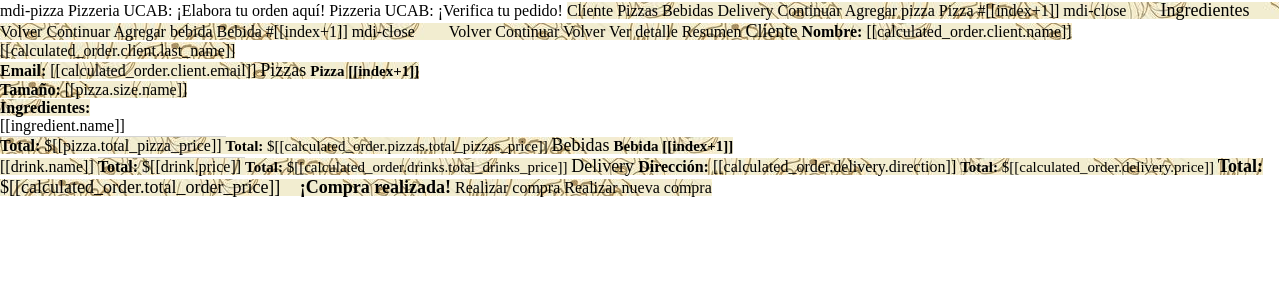
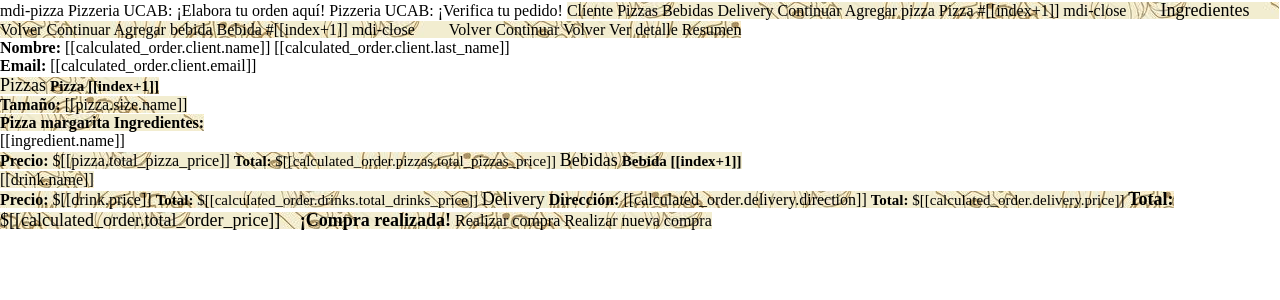
Before and after one commit to albasanchez/python-pizzeria, a Django app: template orders/templates/orders/index.html in a window 1280 px wide. Shown: the top 300 px of the page. Run offline with Django 3.2, Linux system fonts and the light colour scheme; the template is opened without the code that fills it, so the values that code supplies are empty; some libraries are stand-ins or nearby versions.

Commit message:
Finalizando la pantalla de detalle de una orden

```diff
--- a/orders/static/orders/style.css
+++ b/orders/static/orders/style.css
@@ -28,6 +28,10 @@
   padding-right: 0;
 }
 
+.no-margin {
+  margin: 0 !important;
+}
+
 .add-button {
   margin-bottom: 15px;
 }
@@ -50,10 +54,6 @@
   margin: 0;
 }
 
-.total-col {
-  border-top: 1px solid lightgray;
-}
-
 .total {
   margin: 15px 15px 0 0;
 }
--- a/orders/templates/orders/index.html
+++ b/orders/templates/orders/index.html
@@ -256,23 +256,26 @@
               </v-col>
               <v-col v-if="status!=='ORDERING' && status!=='SENDING'">
                 <v-card elevation="2">
-                  <v-card-title>Resumen</v-card-title>
-
-                  <!-- Cliente -->
-                  <v-divider class="mx-4 red darken-4"></v-divider>
-                  <v-card-title class="subtitle padding-bottom-0">Cliente</v-card-title>
-                  <v-card-text class="padding-top-0" >
-                    <b>Nombre:</b> [[calculated_order.client.name]] [[calculated_order.client.last_name]] <br>
-                    <b>Email:</b> [[calculated_order.client.email]]
-                  </v-card-text>
+                  <v-card-title>
+                    Resumen
+                    <v-spacer></v-spacer>
+                    <span>
+                      <p class="no-margin body-2">
+                        <b>Nombre:</b> [[calculated_order.client.name]] [[calculated_order.client.last_name]]
+                      </p>
+                      <p class="no-margin body-2">
+                        <b>Email:</b> [[calculated_order.client.email]]
+                      </p>
+                    </span>
+                  </v-card-title>
 
                   <!-- Pizzas -->
-                  <v-divider class="mx-4 red darken-4"></v-divider>
+                  <v-divider class="mx-4 gray"></v-divider>
                   <v-card-title class="subtitle padding-bottom-0">Pizzas</v-card-title>
                   <v-card-text class="padding-top-0">
                     <v-row>
                       <v-col
-                        cols="3"
+                        cols="4"
                         v-for="(pizza, index) in calculated_order.pizzas.pizzas"
                         :key="index"
                         class="d-flex align-start flex-column"
@@ -280,6 +283,9 @@
                         <span class="mb-auto">
                           <b class="small-title">Pizza [[index+1]]</b> <br>
                           <b>Tamaño:</b> [[pizza.size.name]] <br>
+                          <span v-if="!pizza.ingredients.length>0">
+                            <b>Pizza margarita</b>
+                          </span>
                           <span v-if="pizza.ingredients.length>0">
                             <b>Ingredientes:</b>
                             <ul>
@@ -290,8 +296,8 @@
                           </span>
                         </span>
                         <v-row class="item-total">
-                          <v-col class="d-flex justify-end total-col padding-x-0 padding-top-0">
-                            <b>Total: </b> $[[pizza.total_pizza_price]]
+                          <v-col class="padding-x-0 padding-top-0">
+                            <b>Precio: </b> $[[pizza.total_pizza_price]]
                           </v-col>
                         </v-row>
                       </v-col>
@@ -304,25 +310,21 @@
                     </v-row>
                   </v-card-text>
 
-                  <v-divider v-if="calculated_order.drinks.drinks.length>0" class="mx-4 red darken-4"></v-divider>
+                  <v-divider v-if="calculated_order.drinks.drinks.length>0" class="mx-4 gray"></v-divider>
                   <v-card-title v-if="calculated_order.drinks.drinks.length>0" class="subtitle padding-bottom-0">Bebidas</v-card-title>
                   <v-card-text v-if="calculated_order.drinks.drinks.length>0" class="padding-top-0">
                     <v-row>
                       <v-col
-                        cols="3"
+                        cols="4"
                         v-for="(drink, index) in calculated_order.drinks.drinks" :key="index"
                         :key="index"
                         class="d-flex align-start flex-column"
                       >
                         <span class="mb-auto">
                           <b class="small-title">Bebida [[index+1]]</b> <br>
-                          [[drink.name]]
+                          [[drink.name]] <br>
+                          <b>Precio: </b> $[[drink.price]]
                         </span>
-                        <v-row class="item-total">
-                          <v-col class="d-flex justify-end total-col padding-x-0 padding-top-0">
-                            <b>Total: </b> $[[drink.price]]
-                          </v-col>
-                        </v-row>
                       </v-col>
                     </v-row>
                     <v-divider></v-divider>
@@ -333,7 +335,7 @@
                     </v-row>
                   </v-card-text>
 
-                  <v-divider v-if="calculated_order.delivery.direction" class="mx-4 red darken-4"></v-divider>
+                  <v-divider v-if="calculated_order.delivery.direction" class="mx-4 gray"></v-divider>
                   <v-card-title v-if="calculated_order.delivery.direction" class="subtitle padding-bottom-0">Delivery</v-card-title>
                   <v-card-text v-if="calculated_order.delivery.direction" class="padding-top-0">
                     <b>Dirección:</b> [[calculated_order.delivery.direction]]
@@ -345,7 +347,7 @@
                     </v-row>
                   </v-card-text>
 
-                  <v-divider class="mx-4 red darken-4"></v-divider>
+                  <v-divider class="mx-4 gray"></v-divider>
                   <v-row>
                     <v-col class="d-flex justify-end subtitle total">
                       <b>Total: </b> $[[calculated_order.total_order_price]]
```
